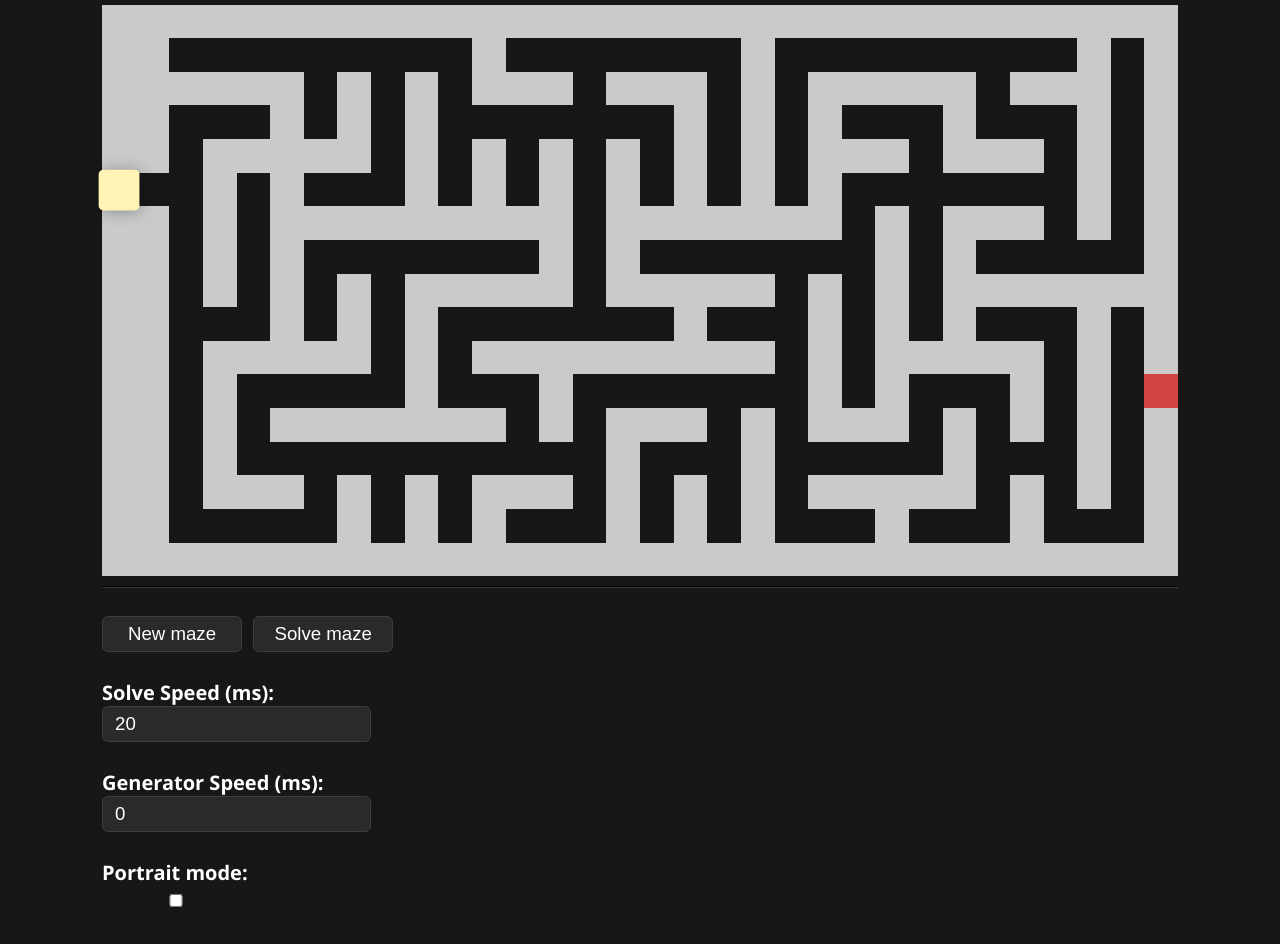
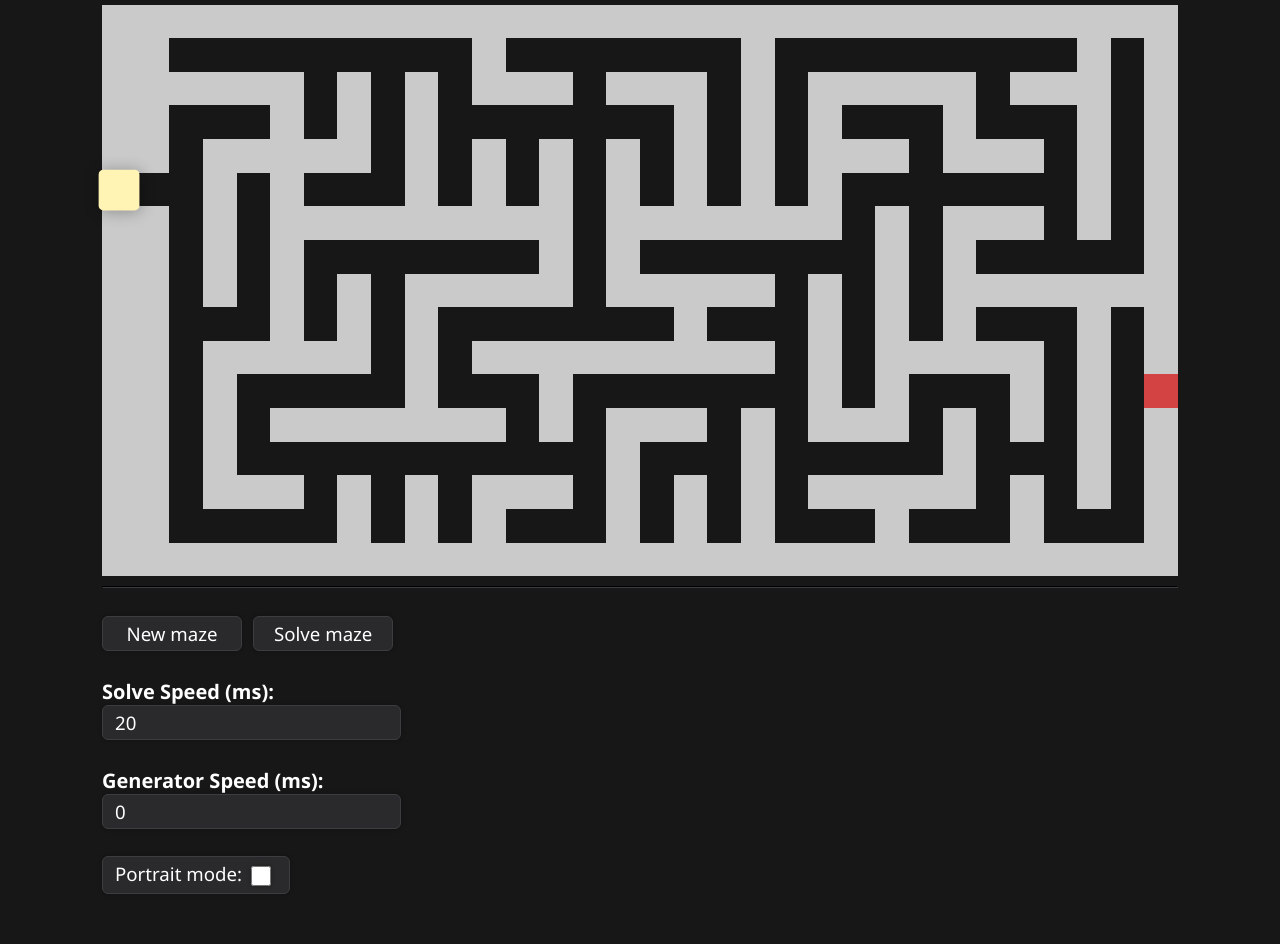
Before and after one commit to not-the/Maze-Algorithm, a plain HTML site: page index.html in a window 1280 px wide. Shown: the part 104-1048 px from the top of the page. Drawn offline with Linux system fonts and the light colour scheme.

Commit message:
Button CSS

```diff
--- a/index.html
+++ b/index.html
@@ -33,9 +33,11 @@
                 <input type="number" name="setting_gen_speed" id="setting_gen_speed" data-setting="gen_speed" value="0">
             </label>
             <br/><br/>
-            <label for="setting_gen_speed">
-                <b>Portrait mode:</b><br/>
-                <input type="checkbox" name="setting_portrait" id="setting_portrait" data-setting="portrait">
+            <label for="setting_portrait">
+                <div class="input_styling">
+                    Portrait mode: <input type="checkbox" name="setting_portrait" id="setting_portrait" data-setting="portrait">
+                </div>
+
             </label>
         </div>
     </div>
--- a/styles.css
+++ b/styles.css
@@ -15,21 +15,26 @@
 }
 
 /* Universal */
-* { box-sizing: border-box; }
+* { box-sizing: border-box; font-family: 'Segoe UI', Tahoma, Geneva, Verdana, sans-serif; }
 body {
     background: var(--bg);
     color: white;
-    font-family: 'Segoe UI', Tahoma, Geneva, Verdana, sans-serif;
+
     font-size: 15pt;
 
     max-width: 1100px;
     margin: 0 auto;
-    padding: 0 12px;
+    padding: 0 12px 32px;
 }
-button, input, textarea {
+button, input, textarea, .input_styling {
+    display: inline-block;
+    vertical-align: middle;
+
     font-size: 14pt;
+    /* font-weight: bold; */
     min-width: 140px;
-    padding: 6px 12px;
+    padding: 4px 12px;
+    box-shadow: 0 0 4px rgba(0, 0, 0, 0.3);
 
     border-radius: 6px;
     margin-right: 6px;
@@ -38,13 +43,23 @@ button, input, textarea {
     background-color: rgb(42, 42, 44);
     border: 1px solid var(--border-color);
 
-    transition: border-color 0.05s ease-out;
+    transition-property: border-color, box-shadow;
+    transition-duration: 0.05s;
+    transition-timing-function: ease-out;
+}
+input[type="checkbox"] {
+    min-width: unset;
+    width: 20px;
+    height: 20px;
+    /* float: right; */
+
 }
 button {
     cursor: pointer;
 }
-button:hover, input:hover, textarea:hover {
+button:hover, input:hover, textarea:hover, .input_styling:hover {
     border-color: gray;
+    box-shadow: 1px 1px 16px rgba(0, 0, 0, 0.4);
 }
 hr { border-color: var(--border-color); }
 
```
Also changed, not shown: 1 other file.
